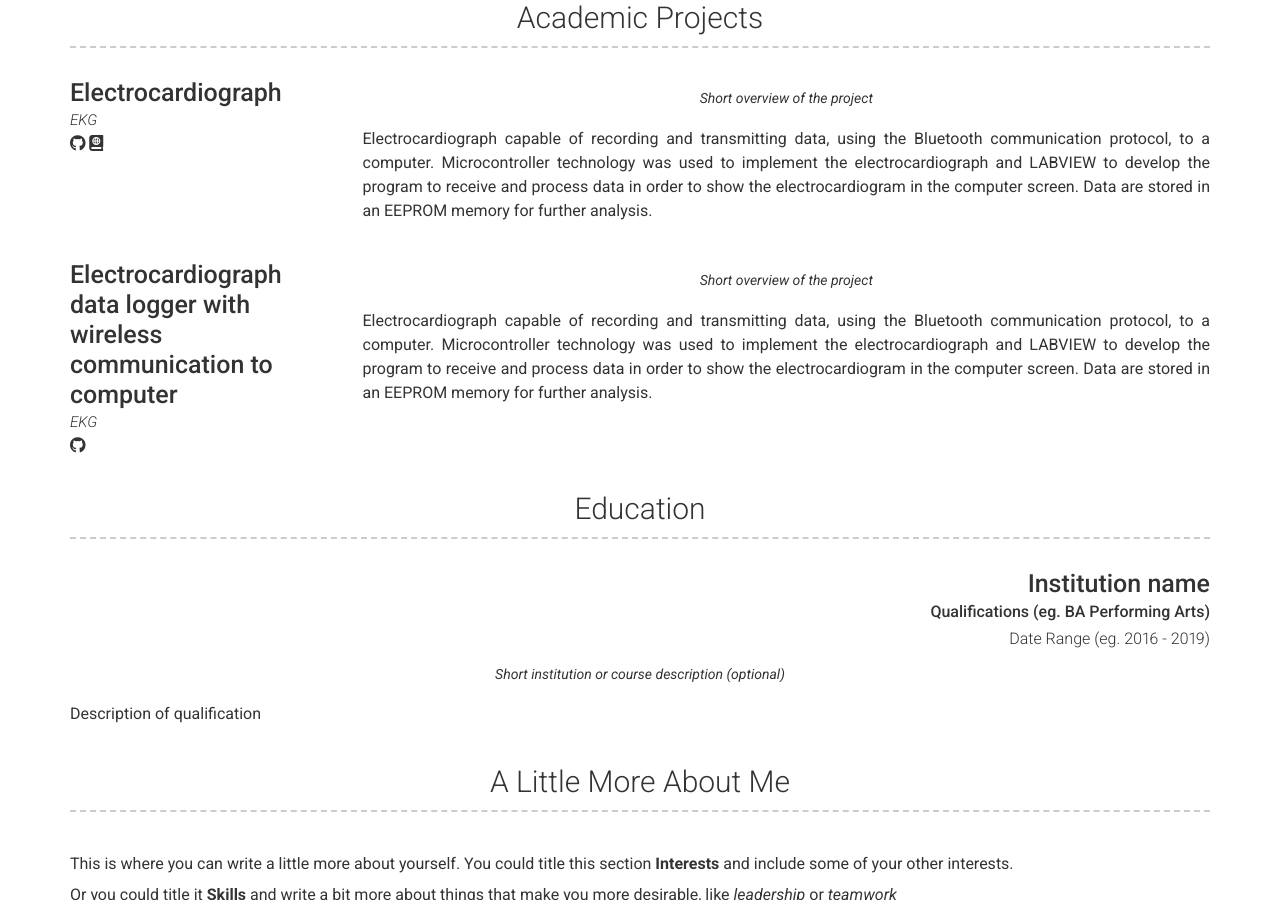
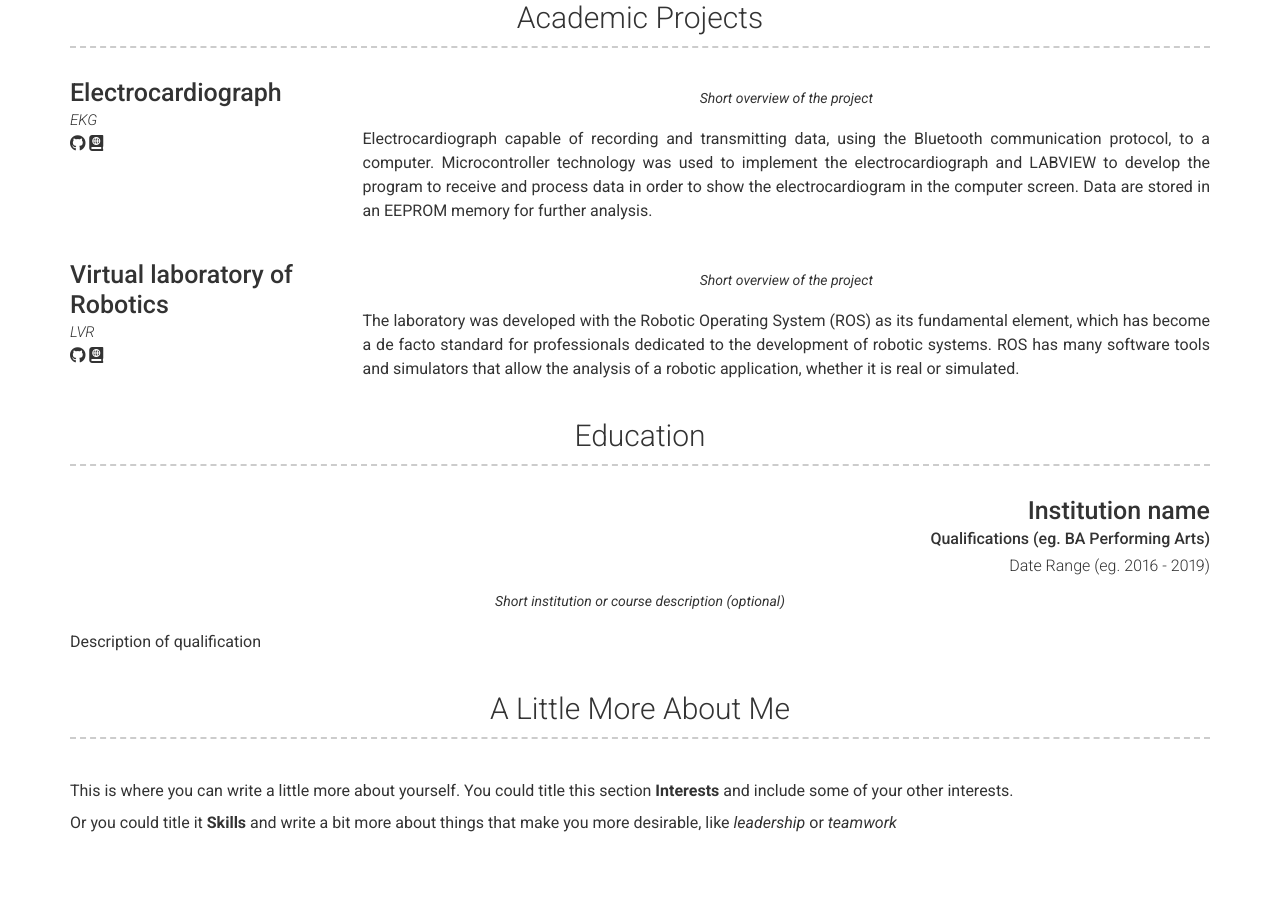
Before and after one commit to myalfred03/myalfred03.github.io, a Jekyll site: the page built from index.md, in a window 1280 px wide and 900 px high, scrolled down 1697 px. Built offline with Jekyll 4.4.1, drawn with Linux system fonts in a browser that asks for light colours; nearby versions of some CDN libraries.

Commit message:
Update _config.yml

```diff
--- a/_config.yml
+++ b/_config.yml
@@ -126,17 +126,20 @@ content:
         description: | # this will include new lines to allow paragraphs
           Electrocardiograph capable of recording and transmitting data, using the Bluetooth communication protocol, to a computer. Microcontroller technology was used to implement the electrocardiograph and LABVIEW to develop the program to receive and process data in order to show the electrocardiogram in the computer screen. Data are stored in an EEPROM memory for further analysis.
       - layout: left
-        title: Electrocardiograph data logger with wireless communication to computer
-        link: https://github.com/myalfred03/EKG-PIC18F-AD620-SMD
-        link_text: EKG
+        title: Virtual laboratory of Robotics
+        link: https://github.com/myalfred03/rvizglabre/
+        link_text: LVR
         additional_links:
-          - title:  Github page for project (eg. sproogen/modern-resume-theme)
+          - title:  Github page for project
             icon: fab fa-github
-            url: https://github.com/myalfred03/EKG-PIC18F-AD620-SMD
+            url: https://github.com/myalfred03/rvizglabre
+          - title:  Repo page for project
+            icon: fas fa-atlas
+            url: http://ribuni.uni.edu.ni/3038/
         quote: >
           Short overview of the project
         description: | # this will include new lines to allow paragraphs
-          Electrocardiograph capable of recording and transmitting data, using the Bluetooth communication protocol, to a computer. Microcontroller technology was used to implement the electrocardiograph and LABVIEW to develop the program to receive and process data in order to show the electrocardiogram in the computer screen. Data are stored in an EEPROM memory for further analysis.
+          The laboratory was developed with the Robotic Operating System (ROS) as its fundamental element, which has become a de facto standard for professionals dedicated to the development of robotic systems. ROS has many software tools and simulators that allow the analysis of a robotic application, whether it is real or simulated.
   - title: Education
     layout: list
     content:
```
